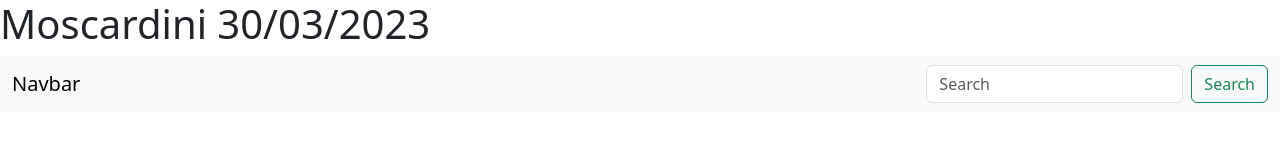
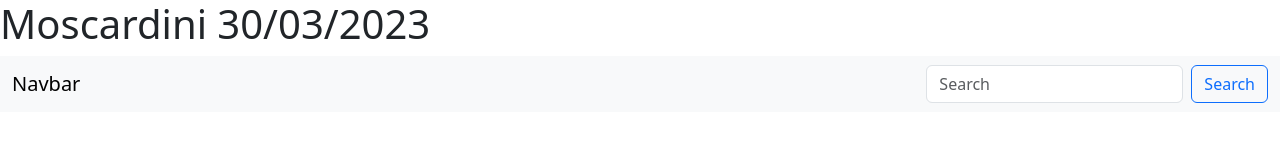
Before and after one commit to Jupiterino/Moscardini-Compito1, a plain HTML site: page index.html in a window 1280 px wide. Drawn offline with nearby package versions, Linux system fonts and the light colour scheme.

Commit message:
navbar modificata

```diff
--- a/index.html
+++ b/index.html
@@ -16,7 +16,7 @@
           <a class="navbar-brand">Navbar</a>
           <form class="d-flex" role="search">
             <input class="form-control me-2" type="search" placeholder="Search" aria-label="Search">
-            <button class="btn btn-outline-success" type="submit">Search</button>
+            <button class="btn btn-outline-primary" type="submit">Search</button>
           </form>
         </div>
       </nav>
```
